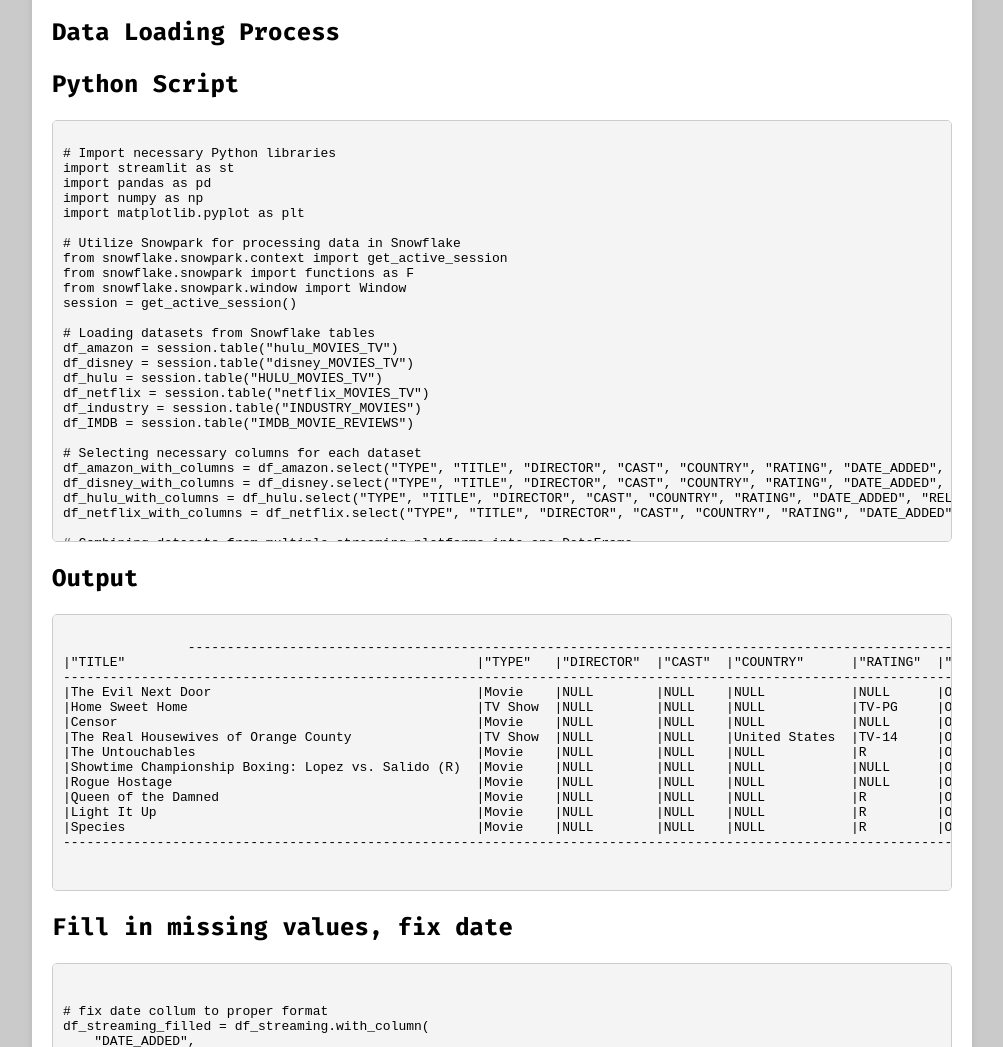
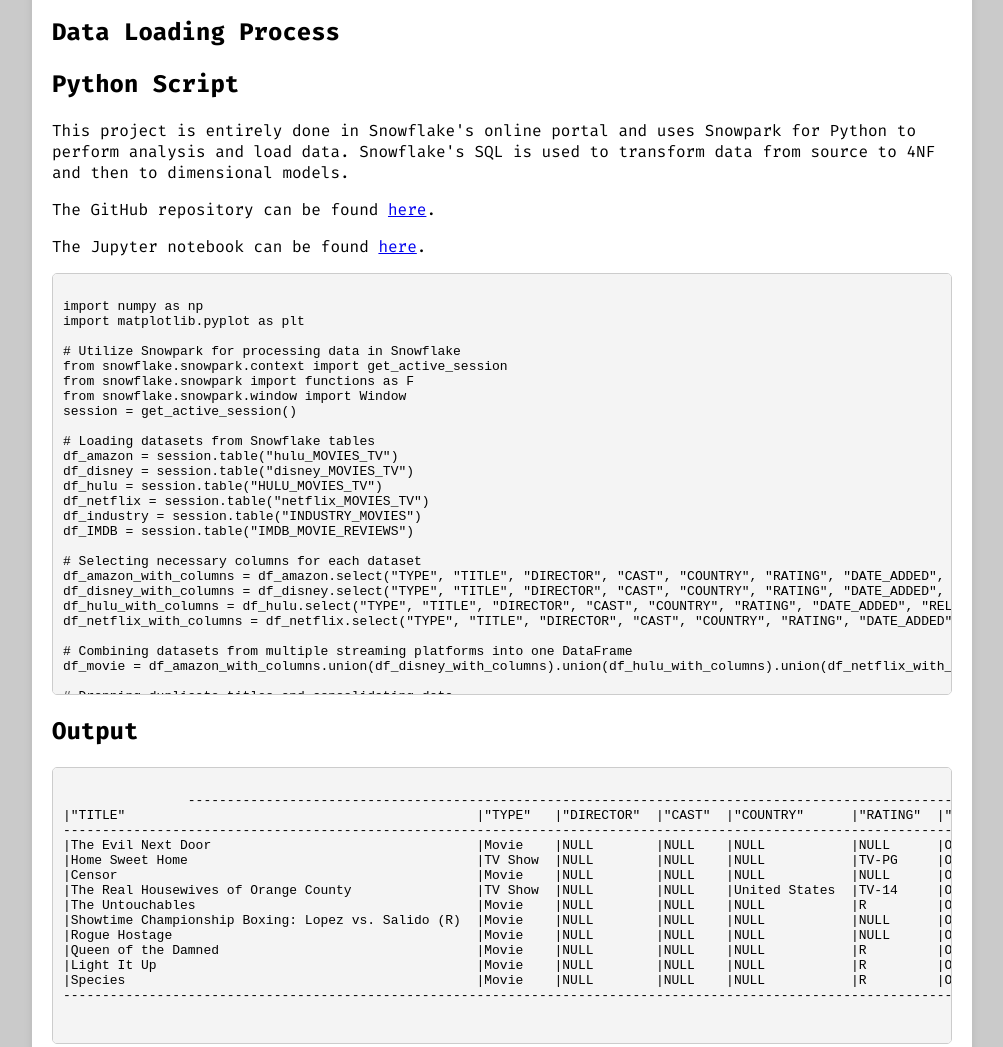
Before and after one commit to radfre/DataWharehouseImplemntationAlexSchatz, a plain HTML site: page index.html in a window 1280 px wide. Shown: the part 2840-3887 px from the top of the page, without its empty margins (138-1141 px from the left). Drawn offline with Linux system fonts and the light colour scheme.

Commit message:
updated html

```diff
--- a/index.html
+++ b/index.html
@@ -143,11 +143,11 @@
     <div class="container">
         <h2>Data Loading Process</h2>
         <h2>Python Script</h2>
+        <p>This project is entirely done in Snowflake's online portal and uses Snowpark for Python to perform analysis and load data. Snowflake's SQL is used to transform data from source to 4NF and then to dimensional models.</p>
+        <p>The GitHub repository can be found <a href="https://github.com/radfre/DataWharehouseImplemntationAlexSchatz" target="_blank">here</a>.</p>
+        <p>The Jupyter notebook can be found <a href="https://github.com/radfre/DataWharehouseImplemntationAlexSchatz/blob/main/Data%20Warehouse%20Implementation%20Project%20Alex%20Schatz%20.ipynb" target="_blank">here</a>.</p>
         <pre>
             <code>
-# Import necessary Python libraries
-import streamlit as st
-import pandas as pd
 import numpy as np
 import matplotlib.pyplot as plt
 
```
